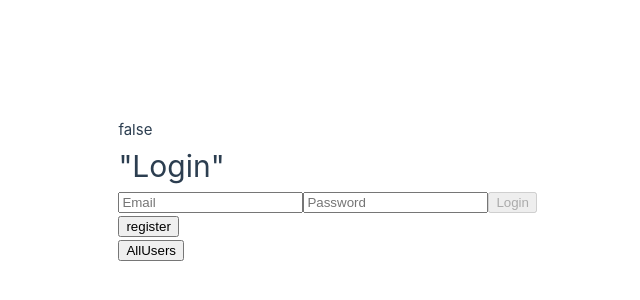
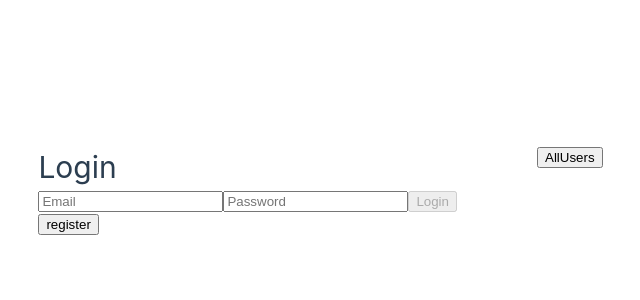
Before and after one commit to tampert/resume-vue, a Vue app: page / in a window 1280 px wide. Shown: the part 210-510 px from the top of the page, without its empty margins (103-743 px from the left). Built offline with nearby package versions, Linux system fonts and the light colour scheme.

Commit message:
Changed relative import paths to @

```diff
--- a/src/App.vue
+++ b/src/App.vue
@@ -1,11 +1,11 @@
 <script setup>
 // import HeaderComponent from './components/HeaderComponent.vue'
 import { computed } from "vue";
-import Dashboard from "./components/Dashboard.vue";
-import Login from "./components/Login.vue";
-import AllUsersList from "./components/users/AllUsersList.vue";
-import Register from "./components/Register.vue";
-import { useUserStore } from "./stores/src/userStore";
+import Dashboard from "@/components/Dashboard.vue";
+import Login from "@/components/Login.vue";
+import AllUsersList from "@/components/users/AllUsersList.vue";
+import Register from "@/components/Register.vue";
+import { useUserStore } from "@/stores/src/userStore";
 const userStore = useUserStore();
 
 const showLogin = computed(
@@ -17,18 +17,16 @@ const showRegister = computed(
 </script>
 
 <template>
-  <!-- <header>
-    <img alt="Vue logo" class="logo" src="./assets/logo.svg" width="125" height="125" />
+  <header>
+    <!-- <img alt="Vue logo" class="logo" src="./assets/logo.svg" width="125" height="125" /> -->
 
     <div class="wrapper">
-      <HeaderComponent msg="You did it!" />
+      <Login v-if="showLogin" />
+      <Register v-if="showRegister" />
     </div>
-  </header> -->
+  </header>
 
   <main>
-    {{ userStore.isRegister }}
-    <Login v-if="showLogin" />
-    <Register v-if="showRegister" />
     <Dashboard v-if="userStore.isAuthenticated" />
     <AllUsersList />
   </main>
@@ -55,10 +53,10 @@ header {
     margin: 0 2rem 0 0;
   }
 
-  header .wrapper {
+  /* header .wrapper {
     display: flex;
     place-items: flex-start;
     flex-wrap: wrap;
-  }
+  } */
 }
 </style>
--- a/src/components/Login.vue
+++ b/src/components/Login.vue
@@ -1,6 +1,6 @@
 <script setup>
 import { ref } from "vue";
-import { useUserStore } from "../stores/src/userStore";
+import { useUserStore } from "@/stores/src/userStore";
 
 const userStore = useUserStore();
 const name = ref("");
@@ -14,7 +14,7 @@ const handleLogin = async () => {
 
 <template>
   <div>
-    <h1>"Login"</h1>
+    <h1>Login</h1>
   </div>
   <div>
     <input v-model="email" placeholder="Email" />
--- a/src/components/Register.vue
+++ b/src/components/Register.vue
@@ -1,6 +1,6 @@
 <script setup>
 import { ref } from "vue";
-import { useUserStore } from "../stores/src/userStore";
+import { useUserStore } from "@/stores/src/userStore";
 
 const userStore = useUserStore();
 const name = ref("");
--- a/src/components/users/AllUsersList.vue
+++ b/src/components/users/AllUsersList.vue
@@ -1,5 +1,5 @@
 <script setup>
-import { useUserStore } from "../../stores/src/userStore";
+import { useUserStore } from "@/stores/src/userStore";
 const userStore = useUserStore();
 
 const handleAllUsers = async () => {
```
Also changed, not shown: src/components/HeaderComponent.vue (+5 -4 lines).
